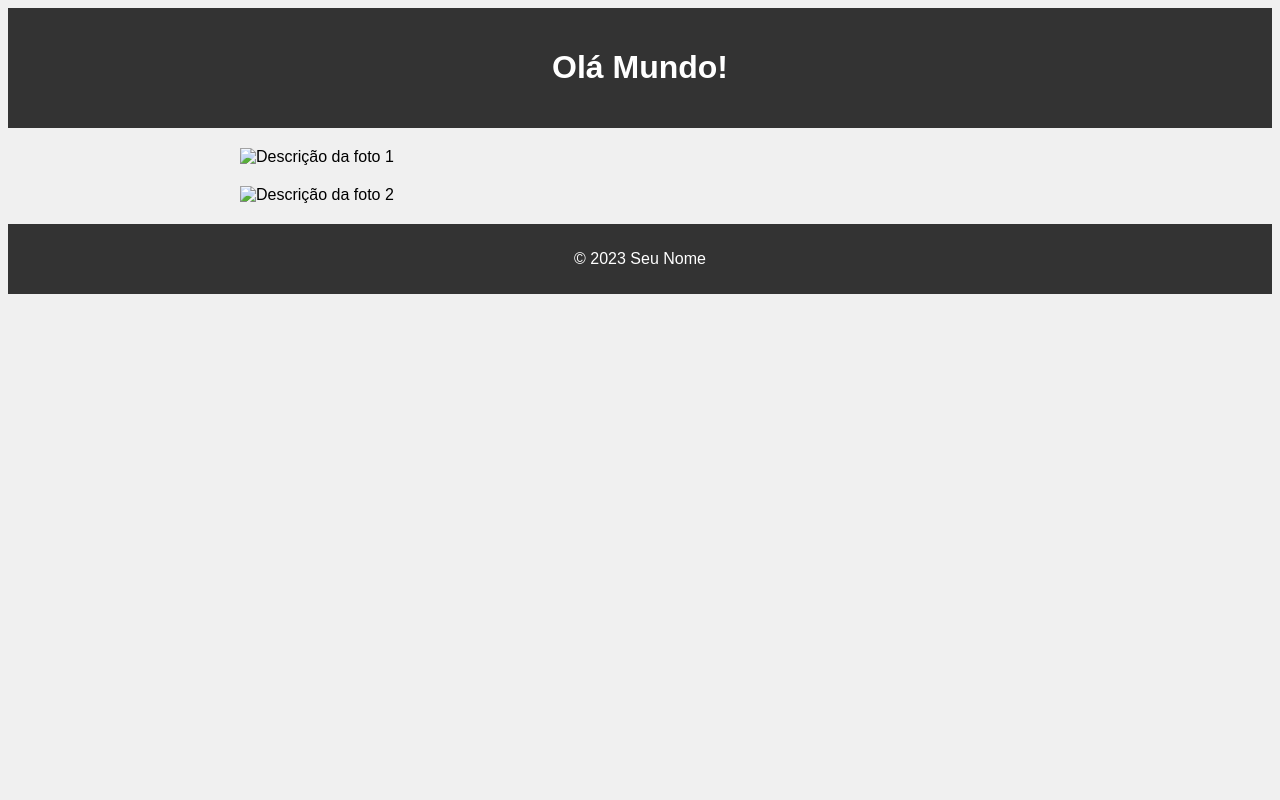
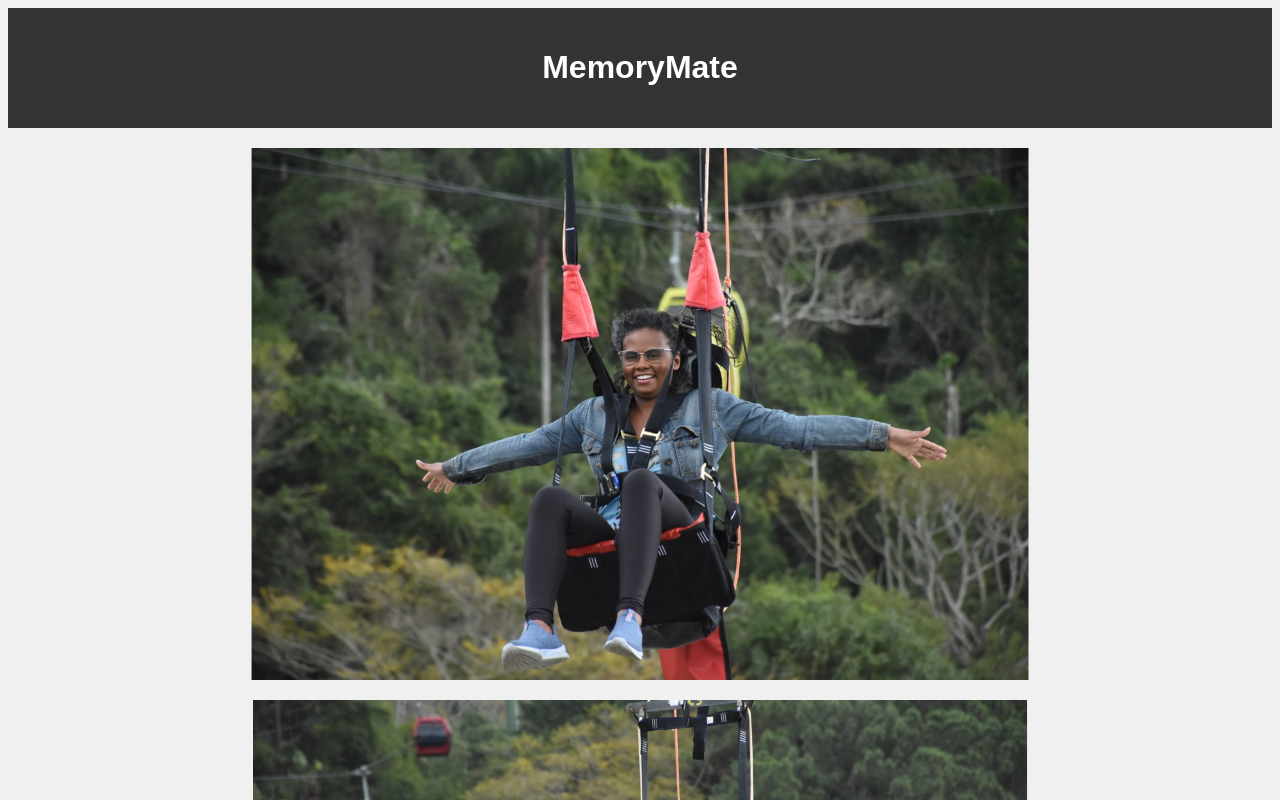
Before and after one commit to DalvaAlves/Site, a plain HTML site: page index.html in a window 1280 px wide. Shown: the top 800 px of the page. Drawn offline with Linux system fonts and the light colour scheme; files that its build step writes are made by us from their sources.

Commit message:
Adicionei duas fotos, e modifiquei o index.html

```diff
--- a/index.html
+++ b/index.html
@@ -9,13 +9,13 @@
 </head>
 <body>
 	<header>
-		<h1>Olá Mundo!</h1>
+		<h1>MemoryMate</h1>
 	</header>
 	<main>
 		<div class="album">
 			<!-- Aqui serão exibidas as fotos -->
-			<img src="foto1.jpg" alt="Descrição da foto 1">
-			<img src="foto2.jpg" alt="Descrição da foto 2">
+			<img src="img/Tiroleza Dalva.png" alt="Tiroleza no teleférico Unipraias">
+			<img src="img/Tiroleza Guilherme.png" alt="Tiroleza no teleférico Unipraias">
 			<!-- Adicione mais fotos conforme necessário -->
 		</div>
 	</main>
```
Also changed, not shown: img/Tiroleza Dalva.png (added), img/Tiroleza Guilherme.png (added), img/foto1.jpg.jpeg (deleted), img/foto2.jpg.jpeg (deleted).
